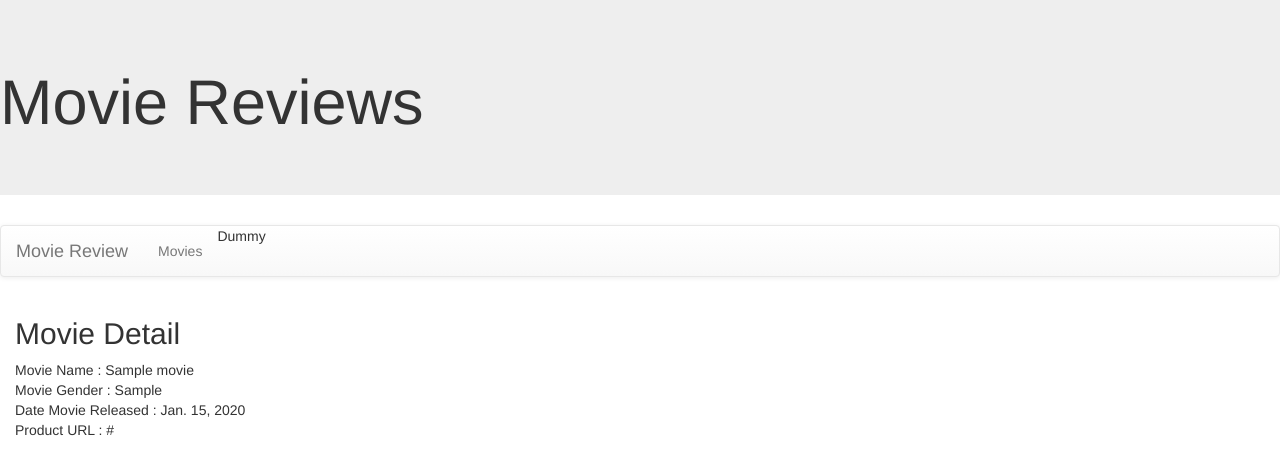
After one commit to miqo1385/FinalProject112, a Django app: page /movie/movieDetail/1 in a window 1280 px wide. The commit adds this page. Shown: the top 475 px of the page. Run offline with Django 4.2, Linux system fonts and the light colour scheme; tables that the repository leaves empty hold one stand-in row (values such as "Sample post"); some libraries are stand-ins or nearby versions.

Commit message:
meeting and detail commit

```diff
--- /dev/null
+++ b/movie/templates/movie/moviedetail.html
@@ -0,0 +1,10 @@
+{% extends 'base.html' %}
+{% block content%}
+<h2>Movie Detail</h2>
+<p>Movie Name : {{ movie.moviename }}<br/>
+Movie Gender : {{ movie.moviegender }}<br/>
+Date Movie Released : {{ movie.datemoviereleased }}<br/>
+Product URL : {{ movie.producturl }}
+</p>
+
+{% endblock%}
--- a/movie/templates/movie/moviereview.html
+++ b/movie/templates/movie/moviereview.html
@@ -3,7 +3,7 @@
 <h2>Movies</h2>
 <ul>
     {% for p in movie_list %}
-        <li>{{ p.moviename }}</li>
+        <li><a href="{% url 'detail' id=p.id %}"> {{ p.moviename }}</a></li>
     {% endfor %}
 </ul>
 
--- a/movie/urls.py
+++ b/movie/urls.py
@@ -2,6 +2,7 @@ from django.urls import path
 from . import views
 urlpatterns = [
     path('', views.index, name='index'),
-    path('movies/', views.movies, name='movies' )
+    path('movies/', views.movies, name='movies' ),
+    path('movieDetail/<int:id>', views.movieDetail, name='detail'),
 
 ]
--- a/movie/views.py
+++ b/movie/views.py
@@ -1,6 +1,6 @@
-from django.shortcuts import render
+from django.shortcuts import render,get_object_or_404
 from .models import MovieType, Movie, Review
-
+from django.urls import reverse_lazy
 # Create your views here.
 def index(request):
     return render(request, 'movie/index.html')
@@ -8,3 +8,7 @@ def index(request):
 def movies(request):
     movie_list=Movie.objects.all()
     return render(request, 'movie/moviereview.html', {'movie_list': movie_list} )
+
+def movieDetail(request, id):
+    movie=get_object_or_404(Movie, pk=id)
+    return render(request, 'movie/moviedetail.html', {'movie' : movie})
```
